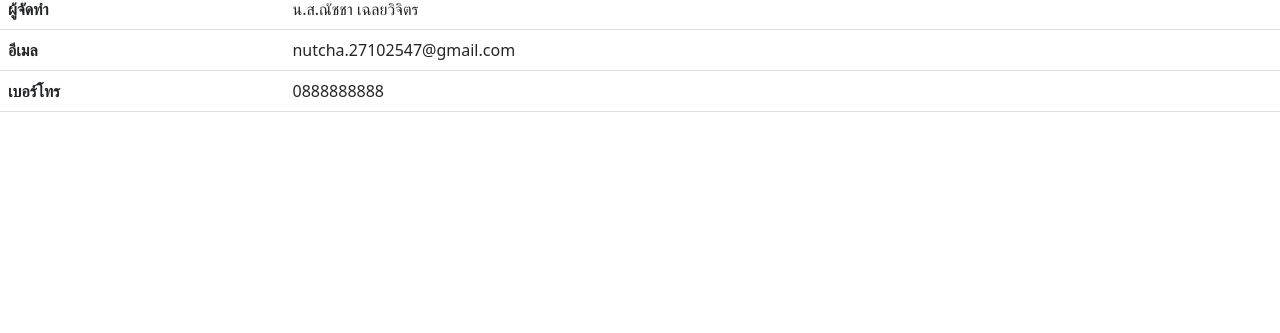
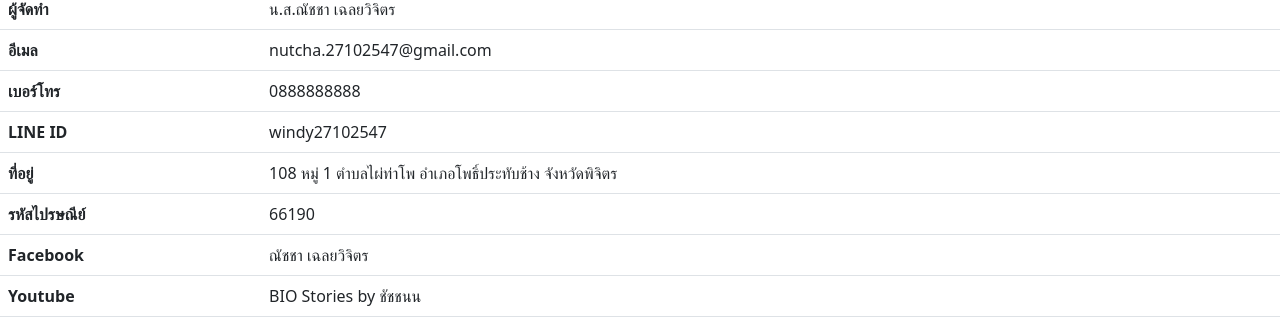
Before and after one commit to Nhoon27/profile, a plain HTML site: page index.html in a window 1280 px wide. Shown: the part 539-872 px from the top of the page. Before the commit the page ends 800 px from the top, so only its background shows below. Drawn offline with nearby package versions, Linux system fonts and the light colour scheme.

Commit message:
Update index.html

```diff
--- a/index.html
+++ b/index.html
@@ -27,6 +27,26 @@
                 <th scope="row">เบอร์โทร</th>
                 <td>0888888888</td>
             </tr>
+            <tr>
+                <th scope="row">LINE ID</th>
+                <td>windy27102547</td>
+            </tr>
+            <tr>
+                <th scope="row">ที่อยู่</th>
+                <td>108 หมู่ 1 ตำบลไผ่ท่าโพ อำเภอโพธิ์ประทับช้าง จังหวัดพิจิตร</td>
+            </tr>
+            <tr>
+                <th scope="row">รหัสไปรษณีย์</th>
+                <td>66190</td>
+            </tr>
+            <tr>
+                <th scope="row">Facebook</th>
+                <td>ณัชชา เฉลยวิจิตร</td>
+            </tr>
+            <tr>
+                <th scope="row">Youtube</th>
+                <td>BIO Stories by ชัชชนน</td>
+            </tr>
         </tbody>
     </table>
 
```
